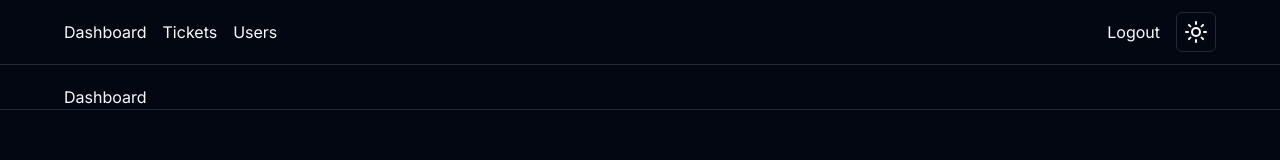
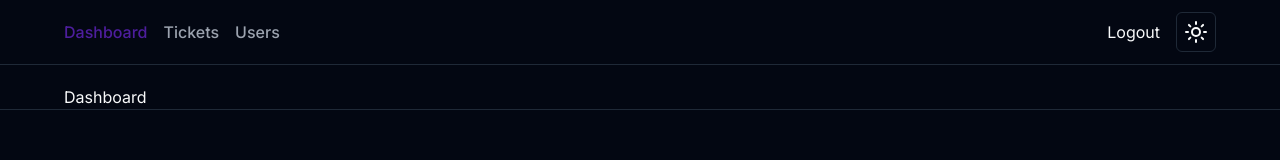
Before and after one commit to Anderson-OSJr/ticketsApp_2, a Next.js app: page / in a window 1280 px wide. Shown: the top 160 px of the page. Built offline with nearby package versions, Linux system fonts and the light colour scheme.

Commit message:
Made until navigation features

```diff
--- a/app/globals.css
+++ b/app/globals.css
@@ -57,3 +57,9 @@
     @apply bg-background text-foreground;
   }
 }
+
+@layer components {
+  .navbar-link {
+    @apply font-medium text-muted-foreground transition-colors hover:text-primary;
+  }
+}
--- a/components/MainNav.tsx
+++ b/components/MainNav.tsx
@@ -1,15 +1,12 @@
 import Link from "next/link";
 import ToggleMode from "./ToggleMode";
+import MainNavLinks from "./MainNavLinks";
 
 const MainNav = () => {
   return (
     <>
         <div className="flex justify-between">
-            <div className="flex items-center gap-4">
-                <Link href="/">Dashboard</Link>
-                <Link href="/tickets">Tickets</Link>
-                <Link href="/users">Users</Link>
-            </div>
+            <MainNavLinks />
             <div className="flex items-center gap-4">
                 <Link href="/">Logout</Link>
                 <ToggleMode />
--- /dev/null
+++ b/components/MainNavLinks.tsx
@@ -0,0 +1,35 @@
+"use client";
+
+import Link from "next/link";
+import { usePathname } from "next/navigation";
+
+const MainNavLinks = () => {
+
+    const links = [
+        {label: "Dashboard", href: "/"},
+        {label: "Tickets", href: "/tickets"},
+        {label: "Users", href: "/users"}
+    ]
+
+    const currentPath = usePathname();
+    console.log(currentPath);
+
+    return (
+        <>
+            <div className="flex items-center gap-4">
+                {links.map( (link) => (
+                    <Link href={link.href}
+                          key={link.label}
+                          className={`navbar-link ${
+                            currentPath == link.href &&
+                            "cursor-default text-primary/70 hover:text-primary/60"}`}
+                    >
+                            {link.label}
+                    </Link>
+                ))}
+            </div>
+        </>
+    );
+}
+
+export default MainNavLinks;
--- a/components/ToggleMode.tsx
+++ b/components/ToggleMode.tsx
@@ -10,7 +10,7 @@
 const ToggleMode = () => {
 
     const {theme, setTheme} = useTheme();
-    const [mounted, setMounted] = useState(false);
+    /* const [mounted, setMounted] = useState(false);
 
     useEffect(() => {
         setMounted(true);
@@ -24,7 +24,7 @@
                 disabled={true}>
             </Button>
         );
-    }
+    } */
 
     const dark = theme === "dark";
 
```
